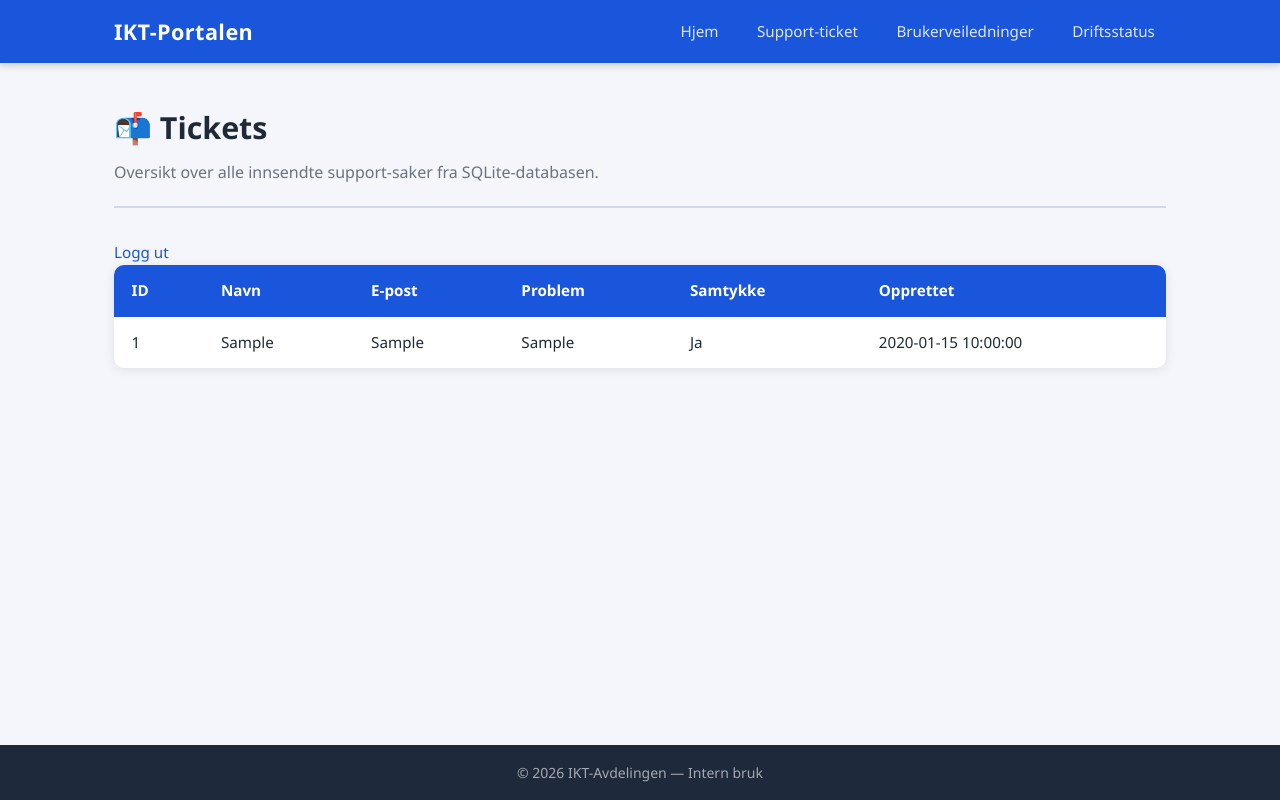
After one commit to letmebeman/mappelevering, a Flask app: page /tickets in a window 1280 px wide. The commit adds this page. Run offline with Flask 3, Linux system fonts and the light colour scheme; the visitor is signed in with stand-in values (Sample User, id 1); tables that the repository leaves empty hold one stand-in row (values such as "Sample post").

Commit message:
finished app development.
app is now ready for deployment

```diff
--- a/app.py
+++ b/app.py
@@ -1,11 +1,17 @@
 import sqlite3
 import os
+from functools import wraps
 from datetime import datetime, timezone
-from flask import Flask, render_template, request, redirect, url_for, g
+from urllib.parse import urljoin, urlparse
+from urllib.request import urlopen
+import socket
+from flask import Flask, render_template, request, redirect, url_for, g, session
 
 app = Flask(__name__)
 
 DATABASE = os.path.join(os.path.dirname(__file__), "ikt_portal.db")
+app.secret_key = os.environ.get("SECRET_KEY", "yo-im-secret")
+ADMIN_PASSWORD = os.environ.get("ADMIN_PASSWORD", "admin123")
 
 
 # ---------------------------------------------------------------------------
@@ -15,6 +21,39 @@ DATABASE = os.path.join(os.path.dirname(__file__), "ikt_portal.db")
 @app.context_processor
 def inject_now():
     return {"now": datetime.now(timezone.utc)}
+
+
+def admin_required(view):
+    @wraps(view)
+    def wrapped_view(*args, **kwargs):
+        if not session.get("is_admin"):
+            return redirect(url_for("admin_login", next=request.path))
+        return view(*args, **kwargs)
+
+    return wrapped_view
+
+
+def is_safe_redirect_target(target):
+    if not target:
+        return False
+    test_url = urlparse(urljoin(request.host_url, target))
+    return test_url.scheme in {"http", "https"} and test_url.netloc == urlparse(request.host_url).netloc
+
+
+def check_http_target(url, timeout=2):
+    try:
+        with urlopen(url, timeout=timeout) as response:
+            return response.status < 400, f"HTTP {response.status}"
+    except Exception:
+        return False, "Ute av drift"
+
+
+def check_tcp_target(host, port, timeout=2):
+    try:
+        with socket.create_connection((host, port), timeout=timeout):
+            return True, "Tjenesten svarer"
+    except Exception:
+        return False, "Ute av drift"
 
 
 # ---------------------------------------------------------------------------
@@ -93,6 +132,43 @@ def ticket():
     return render_template("ticket.html", errors=errors)
 
 
+@app.route("/admin/login", methods=["GET", "POST"])
+def admin_login():
+    error = None
+    next_page = request.args.get("next") or request.form.get("next") or url_for("tickets")
+
+    if request.method == "POST":
+        password = request.form.get("password", "")
+        if password == ADMIN_PASSWORD:
+            session["is_admin"] = True
+            if not is_safe_redirect_target(next_page):
+                next_page = url_for("tickets")
+            return redirect(next_page)
+        error = "Ugyldig passord."
+
+    return render_template("admin_login.html", error=error, next_page=next_page)
+
+
+@app.route("/admin/logout")
+def admin_logout():
+    session.pop("is_admin", None)
+    return redirect(url_for("index"))
+
+
+@app.route("/tickets")
+@admin_required
+def tickets():
+    db = get_db()
+    rows = db.execute(
+        """
+        SELECT id, navn, epost, problem, samtykke, opprettet
+        FROM tickets
+        ORDER BY id DESC
+        """
+    ).fetchall()
+    return render_template("tickets.html", tickets=rows)
+
+
 @app.route("/success")
 def success():
     return render_template("success.html")
@@ -105,13 +181,53 @@ def brukerveiledninger():
 
 @app.route("/driftsstatus")
 def driftsstatus():
-    services = [
-        {"navn": "E-post (Outlook / Exchange)", "status": "ok",      "melding": "Normal drift"},
-        {"navn": "Internett / VPN",              "status": "ok",      "melding": "Normal drift"},
-        {"navn": "Filserver (\\\\filserver)",      "status": "ok",      "melding": "Normal drift"},
-        {"navn": "Skriver (etg. 2)",              "status": "advarsel","melding": "Planlagt vedlikehold 20. mai kl. 08–10"},
-        {"navn": "Teams / Video",                 "status": "ok",      "melding": "Normal drift"},
+    service_checks = [
+        {
+            "navn": "E-post (Outlook / Exchange)",
+            "type": "http",
+            "target": os.environ.get("DRIFTSSTATUS_EMAIL_URL"),
+            "fallback": {"status": "ok", "melding": "Normal drift"},
+        },
+        {
+            "navn": "Internett / VPN",
+            "type": "tcp",
+            "host": os.environ.get("DRIFTSSTATUS_VPN_HOST"),
+            "port": int(os.environ.get("DRIFTSSTATUS_VPN_PORT", "0") or "0"),
+            "fallback": {"status": "ok", "melding": "Normal drift"},
+        },
+        {
+            "navn": "Filserver (\\\\filserver)",
+            "type": "tcp",
+            "host": os.environ.get("DRIFTSSTATUS_FILESERVER_HOST"),
+            "port": int(os.environ.get("DRIFTSSTATUS_FILESERVER_PORT", "445") or "445"),
+            "fallback": {"status": "ok", "melding": "Normal drift"},
+        },
+        {
+            "navn": "Skriver (etg. 2)",
+            "type": "tcp",
+            "host": os.environ.get("DRIFTSSTATUS_PRINTER_HOST"),
+            "port": int(os.environ.get("DRIFTSSTATUS_PRINTER_PORT", "9100") or "9100"),
+            "fallback": {"status": "advarsel", "melding": "Planlagt vedlikehold 20. mai kl. 08–10"},
+        },
+        {
+            "navn": "Teams / Video",
+            "type": "http",
+            "target": os.environ.get("DRIFTSSTATUS_TEAMS_URL"),
+            "fallback": {"status": "ok", "melding": "Normal drift"},
+        },
     ]
+
+    services = []
+    for service in service_checks:
+        fallback = service["fallback"]
+        if service["type"] == "http" and service.get("target"):
+            is_up, message = check_http_target(service["target"])
+            services.append({"navn": service["navn"], "status": "ok" if is_up else "feil", "melding": message})
+        elif service["type"] == "tcp" and service.get("host") and service.get("port"):
+            is_up, message = check_tcp_target(service["host"], service["port"])
+            services.append({"navn": service["navn"], "status": "ok" if is_up else "feil", "melding": message})
+        else:
+            services.append({"navn": service["navn"], **fallback})
     return render_template("driftsstatus.html", services=services)
 
 
--- a/static/css/style.css
+++ b/static/css/style.css
@@ -58,7 +58,6 @@ a:hover { text-decoration: underline; }
   padding: .85rem 1.5rem;
 }
 .logo { display: flex; align-items: center; gap: .5rem; font-size: 1.35rem; font-weight: 700; }
-.logo-icon { font-size: 1.6rem; }
 .logo-text { letter-spacing: .02em; }
 
 .main-nav { display: flex; gap: 1rem; flex-wrap: wrap; }
@@ -304,6 +303,7 @@ a:hover { text-decoration: underline; }
   padding: 2rem 2rem 1.5rem;
   margin-bottom: 2rem;
   box-shadow: var(--shadow);
+  scroll-margin-top: 20rem;
 }
 .guide-article h2 {
   font-size: 1.3rem;
@@ -379,4 +379,5 @@ code {
   .hero h1 { font-size: 1.6rem; }
   .form-card { padding: 1.5rem 1.2rem; }
   .guide-article { padding: 1.25rem 1.1rem; }
+  .guide-article { scroll-margin-top: 20rem; }
 }
--- a/templates/base.html
+++ b/templates/base.html
@@ -10,7 +10,6 @@
   <header class="site-header">
     <div class="container header-inner">
       <div class="logo">
-        <span class="logo-icon">🖥️</span>
         <span class="logo-text">IKT-Portalen</span>
       </div>
       <nav class="main-nav">
--- a/templates/driftsstatus.html
+++ b/templates/driftsstatus.html
@@ -5,7 +5,7 @@
 <div class="page-header">
   <h1>📡 Driftsstatus</h1>
   <p>Her finner du oversikt over driftsstatus for bedriftens IT-systemer.
-     Siden oppdateres manuelt av IT-avdelingen.</p>
+  Siden kan oppdateres automatisk fra helse-sjekker når de er satt opp.</p>
 </div>
 
 <div class="status-table-wrap">
--- /dev/null
+++ b/templates/tickets.html
@@ -0,0 +1,47 @@
+{% extends "base.html" %}
+{% block title %}Tickets – IKT-Portalen{% endblock %}
+
+{% block content %}
+<div class="page-header">
+  <h1>📬 Tickets</h1>
+  <p>Oversikt over alle innsendte support-saker fra SQLite-databasen.</p>
+</div>
+
+<p class="status-footer">
+  <a href="{{ url_for('admin_logout') }}">Logg ut</a>
+</p>
+
+{% if tickets %}
+<div class="status-table-wrap">
+  <table class="status-table">
+    <thead>
+      <tr>
+        <th>ID</th>
+        <th>Navn</th>
+        <th>E-post</th>
+        <th>Problem</th>
+        <th>Samtykke</th>
+        <th>Opprettet</th>
+      </tr>
+    </thead>
+    <tbody>
+      {% for ticket in tickets %}
+      <tr>
+        <td>{{ ticket.id }}</td>
+        <td>{{ ticket.navn }}</td>
+        <td>{{ ticket.epost }}</td>
+        <td>{{ ticket.problem }}</td>
+        <td>{% if ticket.samtykke %}Ja{% else %}Nei{% endif %}</td>
+        <td>{{ ticket.opprettet }}</td>
+      </tr>
+      {% endfor %}
+    </tbody>
+  </table>
+</div>
+{% else %}
+<div class="info-banner">
+  <h3>Ingen tickets ennå</h3>
+  <p>Det er ikke sendt inn noen saker til databasen ennå.</p>
+</div>
+{% endif %}
+{% endblock %}
```
Also changed, not shown: templates/admin_login.html (added, +23 -0 lines), README.md.
